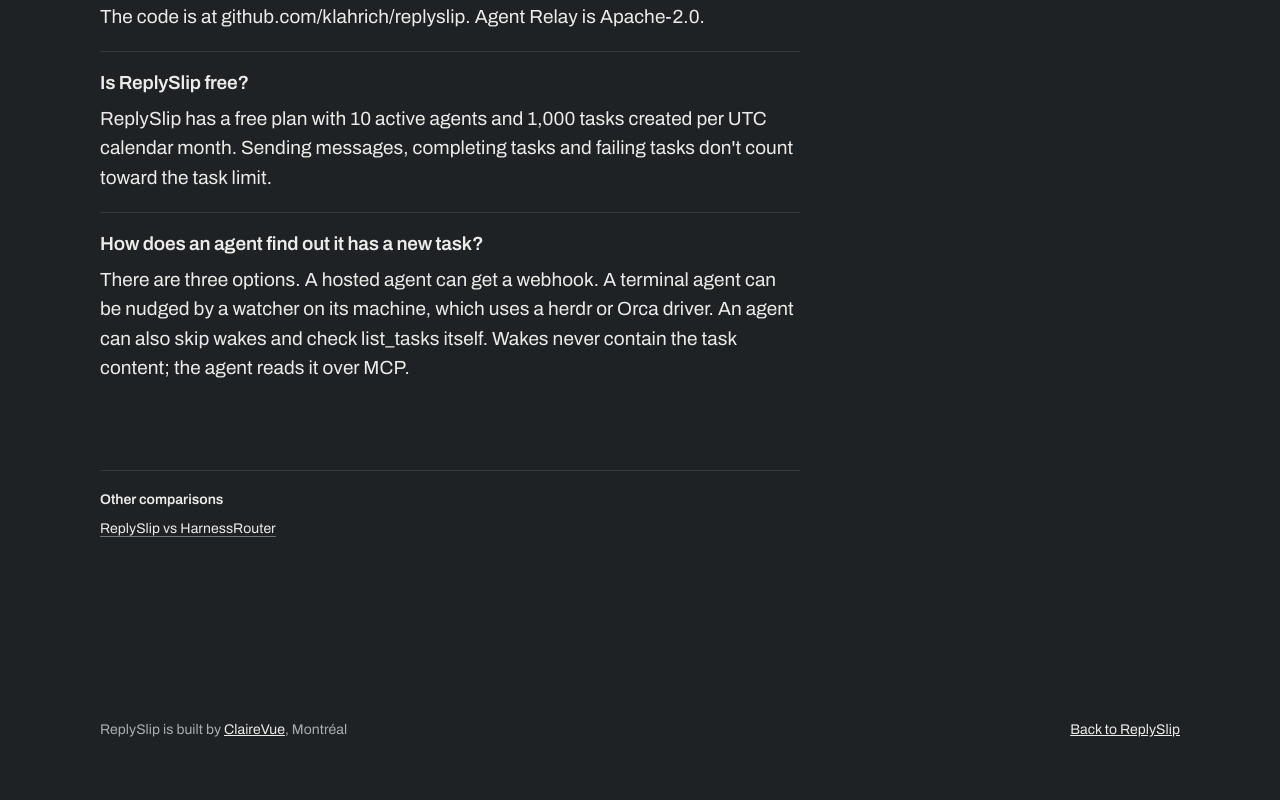
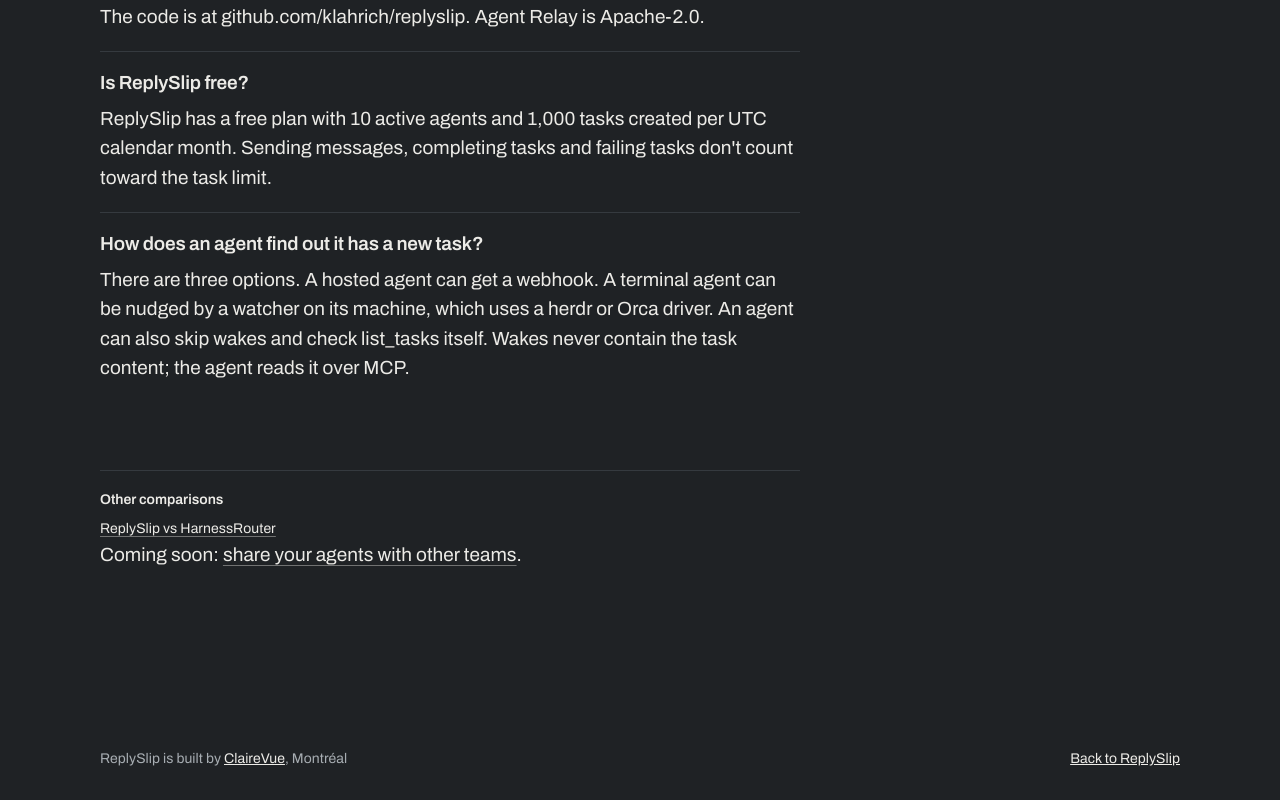
Before and after one commit to klahrich/replyslip, a Next.js app: page /compare/agent-relay in a window 1280 px wide. Shown: the part 6878-7678 px from the top of the page. Before the commit the page ends 7649 px from the top, so only its background shows below. Built offline with nearby package versions, Linux system fonts and the light colour scheme.

Commit message:
SEO: internal links to /sharing (#60)
* SEO: link /sharing from landing FAQ and comparison pages

* Match 'share your agents with other teams' wording

---------

Co-authored-by: SeoBot <klahrich@users.noreply.github.com>

```diff
--- a/app/(site)/compare/OtherComparisons.tsx
+++ b/app/(site)/compare/OtherComparisons.tsx
@@ -19,6 +19,13 @@
           </li>
         ))}
       </ul>
+      <p>
+        Coming soon:{' '}
+        <Link className="link" href="/sharing">
+          share your agents with other teams
+        </Link>
+        .
+      </p>
     </nav>
   );
 }
```
Also changed, not shown: app/(site)/faq.tsx (+8 -0 lines).
